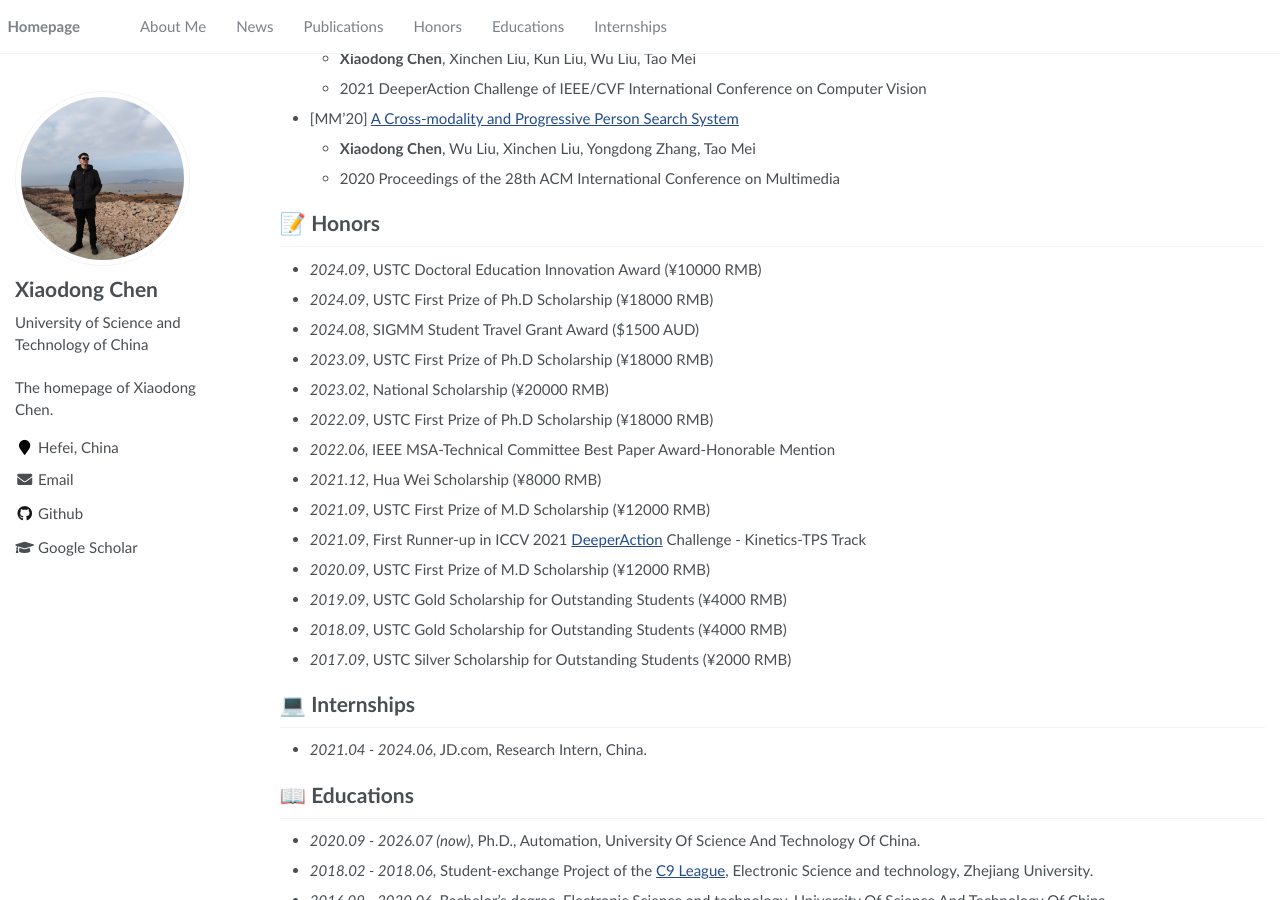
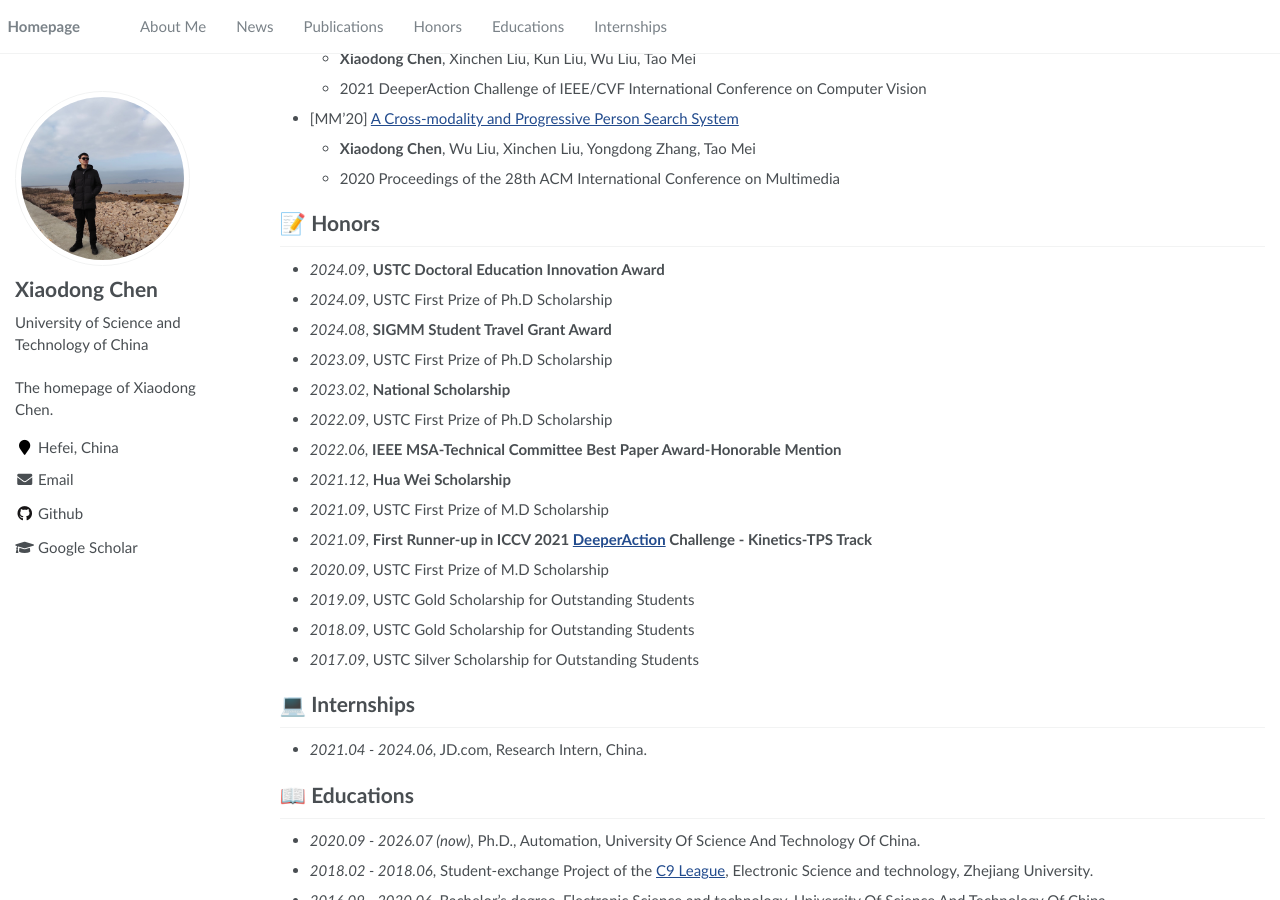
Before and after one commit to SheldongChen/SheldongChen.github.io, a Jekyll site: the page built from _pages/about.md, in a window 1280 px wide and 900 px high, scrolled down 1000 px. Built offline with Jekyll 4.4.1, drawn with Linux system fonts in a browser that asks for light colours; grey boxes are pictures that could not be loaded.

Commit message:
Update about.md

```diff
--- a/_pages/about.md
+++ b/_pages/about.md
@@ -70,20 +70,20 @@ My research interests include multimedia computing, computer vision, and their a
 
 
 # 📝 Honors
-- *2024.09*, USTC Doctoral Education Innovation Award (¥10000 RMB)
-- *2024.09*, USTC First Prize of Ph.D Scholarship (¥18000 RMB)
-- *2024.08*, SIGMM Student Travel Grant Award  ($1500 AUD)
-- *2023.09*, USTC First Prize of Ph.D Scholarship (¥18000 RMB)
-- *2023.02*, National Scholarship (¥20000 RMB)
-- *2022.09*, USTC First Prize of Ph.D Scholarship (¥18000 RMB)
-- *2022.06*, IEEE MSA-Technical Committee Best Paper Award-Honorable Mention
-- *2021.12*, Hua Wei Scholarship (¥8000 RMB)
-- *2021.09*, USTC First Prize of M.D Scholarship (¥12000 RMB)
-- *2021.09*, First Runner-up in ICCV 2021 [DeeperAction](https://deeperaction.github.io/iccv21) Challenge - Kinetics-TPS Track
-- *2020.09*, USTC First Prize of M.D Scholarship (¥12000 RMB)
-- *2019.09*, USTC Gold Scholarship for Outstanding Students (¥4000 RMB)
-- *2018.09*, USTC Gold Scholarship for Outstanding Students (¥4000 RMB)
-- *2017.09*, USTC Silver Scholarship for Outstanding Students (¥2000 RMB)
+- *2024.09*, **USTC Doctoral Education Innovation Award**
+- *2024.09*, USTC First Prize of Ph.D Scholarship
+- *2024.08*, **SIGMM Student Travel Grant Award**
+- *2023.09*, USTC First Prize of Ph.D Scholarship
+- *2023.02*, **National Scholarship**
+- *2022.09*, USTC First Prize of Ph.D Scholarship
+- *2022.06*, **IEEE MSA-Technical Committee Best Paper Award-Honorable Mention**
+- *2021.12*, **Hua Wei Scholarship**
+- *2021.09*, USTC First Prize of M.D Scholarship
+- *2021.09*, **First Runner-up in ICCV 2021 [DeeperAction](https://deeperaction.github.io/iccv21) Challenge - Kinetics-TPS Track**
+- *2020.09*, USTC First Prize of M.D Scholarship
+- *2019.09*, USTC Gold Scholarship for Outstanding Students
+- *2018.09*, USTC Gold Scholarship for Outstanding Students
+- *2017.09*, USTC Silver Scholarship for Outstanding Students
 
 # 💻 Internships
 - *2021.04 - 2024.06*, JD.com, Research Intern, China.
```
